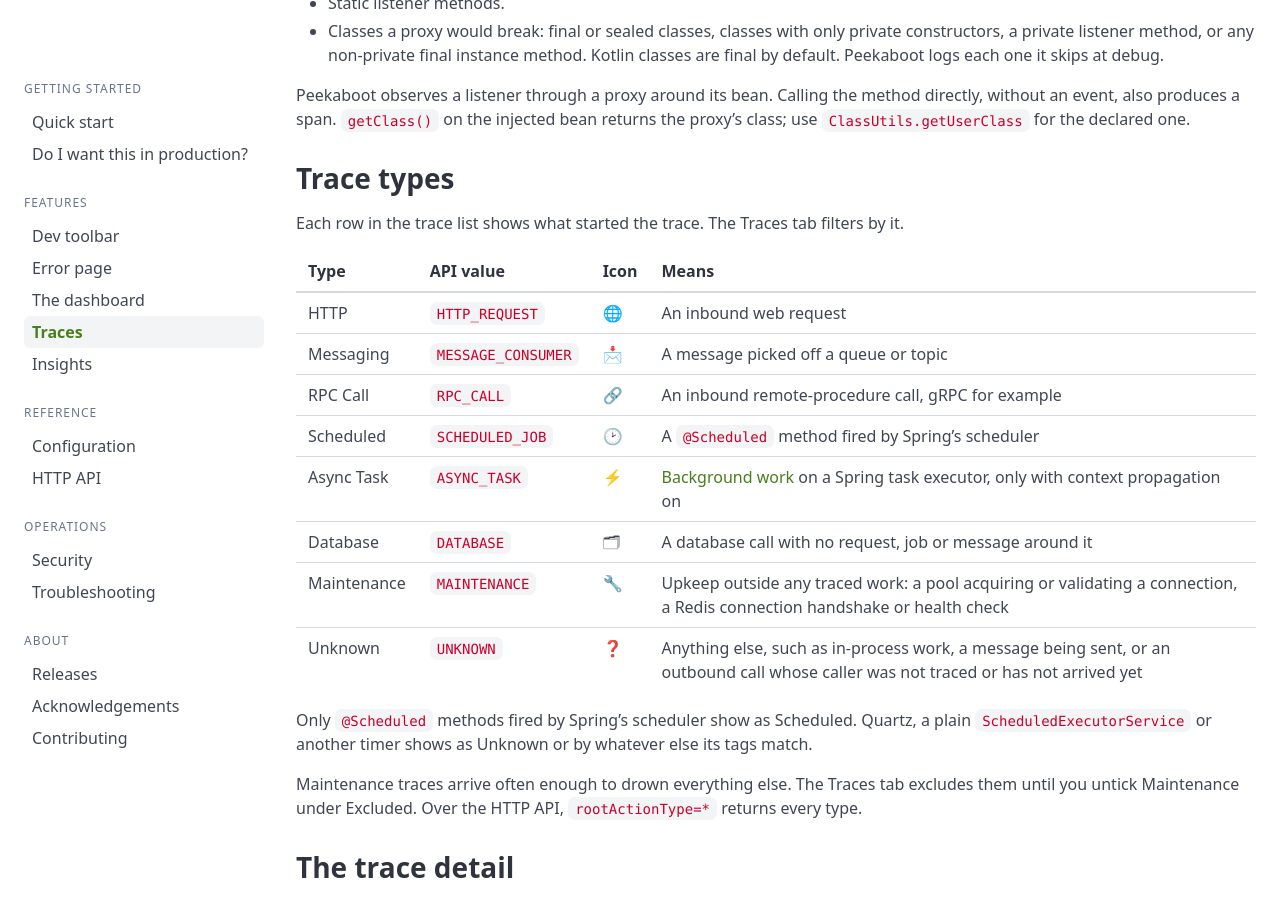
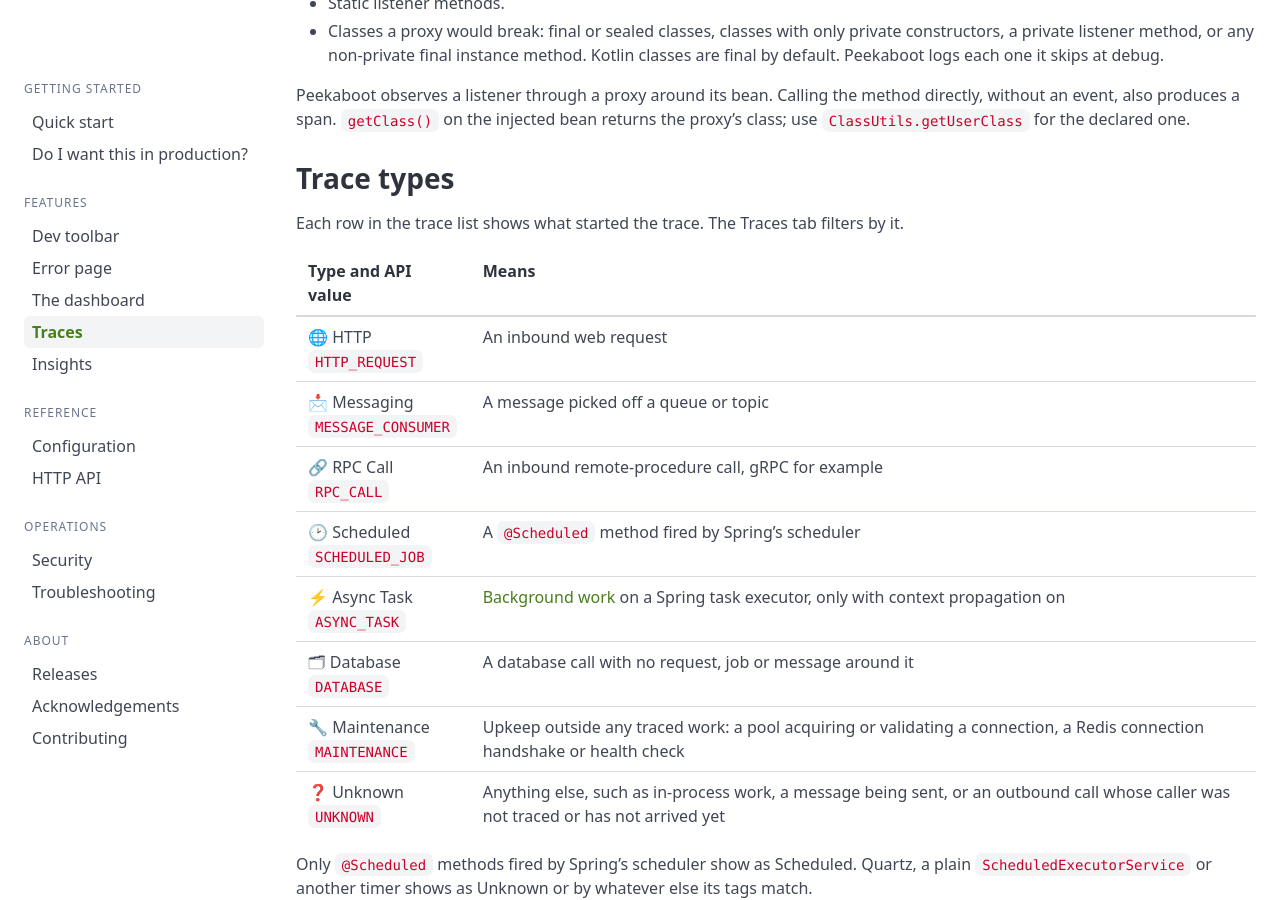
Before and after one commit to peekaboot-org/peekaboot-org.github.io, a Jekyll site: the page built from docs/traces.md, in a window 1280 px wide and 900 px high, scrolled down 3490 px. Built offline with Jekyll 4.4.1, drawn with Linux system fonts in a browser that asks for light colours.

Commit message:
docs: fit the trace type table on a phone
The API value column made it scroll sideways; it now sits under each
type.

```diff
--- a/docs/traces.md
+++ b/docs/traces.md
@@ -145,16 +145,16 @@
 
 Each row in the trace list shows what started the trace. The Traces tab filters by it.
 
-| Type | API value | Icon | Means |
-|---|---|---|---|
-| HTTP | `HTTP_REQUEST` | 🌐 | An inbound web request |
-| Messaging | `MESSAGE_CONSUMER` | 📩 | A message picked off a queue or topic |
-| RPC Call | `RPC_CALL` | 🔗 | An inbound remote-procedure call, gRPC for example |
-| Scheduled | `SCHEDULED_JOB` | 🕑 | A `@Scheduled` method fired by Spring's scheduler |
-| Async Task | `ASYNC_TASK` | ⚡ | [Background work](#background-work) on a Spring task executor, only with context propagation on |
-| Database | `DATABASE` | 🗂 | A database call with no request, job or message around it |
-| Maintenance | `MAINTENANCE` | 🔧 | Upkeep outside any traced work: a pool acquiring or validating a connection, a Redis connection handshake or health check |
-| Unknown | `UNKNOWN` | ❓ | Anything else, such as in-process work, a message being sent, or an outbound call whose caller was not traced or has not arrived yet |
+| Type and API value | Means |
+|---|---|
+| 🌐 HTTP<br>`HTTP_REQUEST` | An inbound web request |
+| 📩 Messaging<br>`MESSAGE_CONSUMER` | A message picked off a queue or topic |
+| 🔗 RPC Call<br>`RPC_CALL` | An inbound remote-procedure call, gRPC for example |
+| 🕑 Scheduled<br>`SCHEDULED_JOB` | A `@Scheduled` method fired by Spring's scheduler |
+| ⚡ Async Task<br>`ASYNC_TASK` | [Background work](#background-work) on a Spring task executor, only with context propagation on |
+| 🗂 Database<br>`DATABASE` | A database call with no request, job or message around it |
+| 🔧 Maintenance<br>`MAINTENANCE` | Upkeep outside any traced work: a pool acquiring or validating a connection, a Redis connection handshake or health check |
+| ❓ Unknown<br>`UNKNOWN` | Anything else, such as in-process work, a message being sent, or an outbound call whose caller was not traced or has not arrived yet |
 
 Only `@Scheduled` methods fired by Spring's scheduler show as Scheduled. Quartz, a plain
 `ScheduledExecutorService` or another timer shows as Unknown or by whatever else its tags
```
